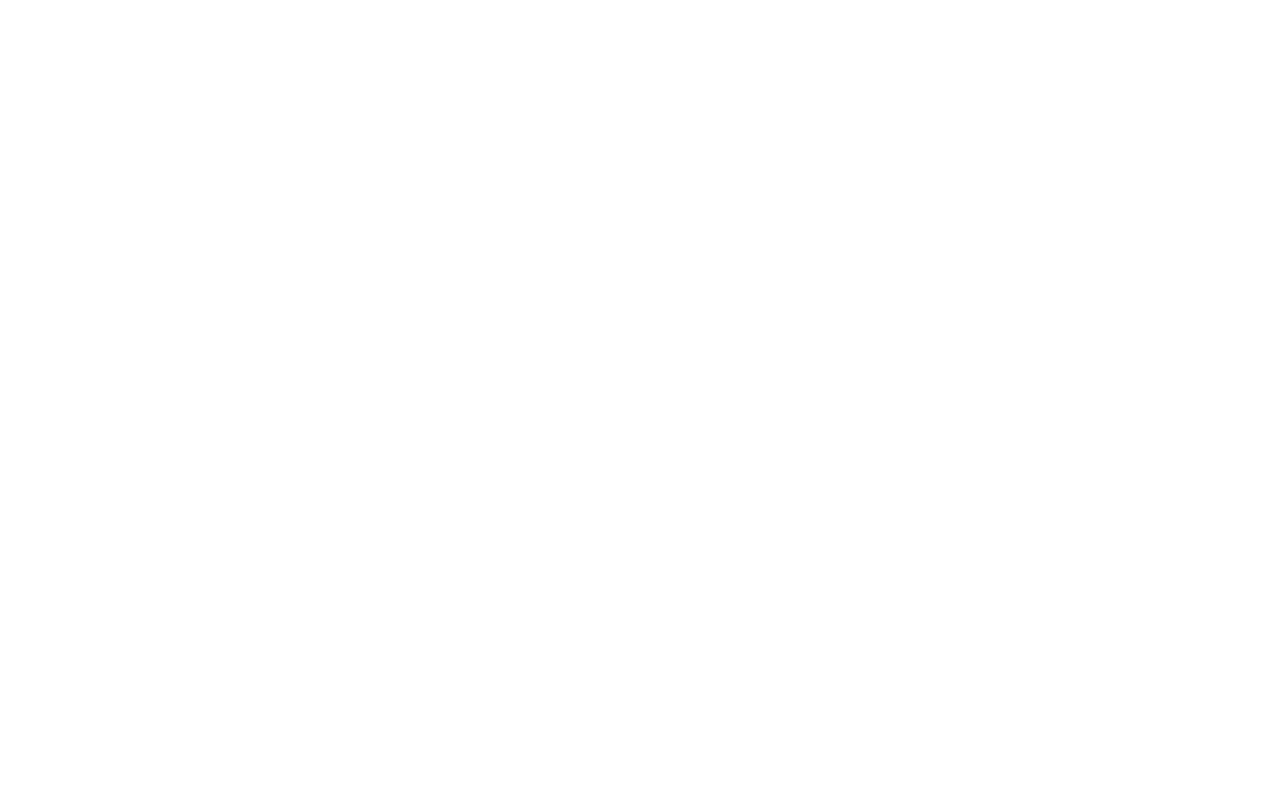
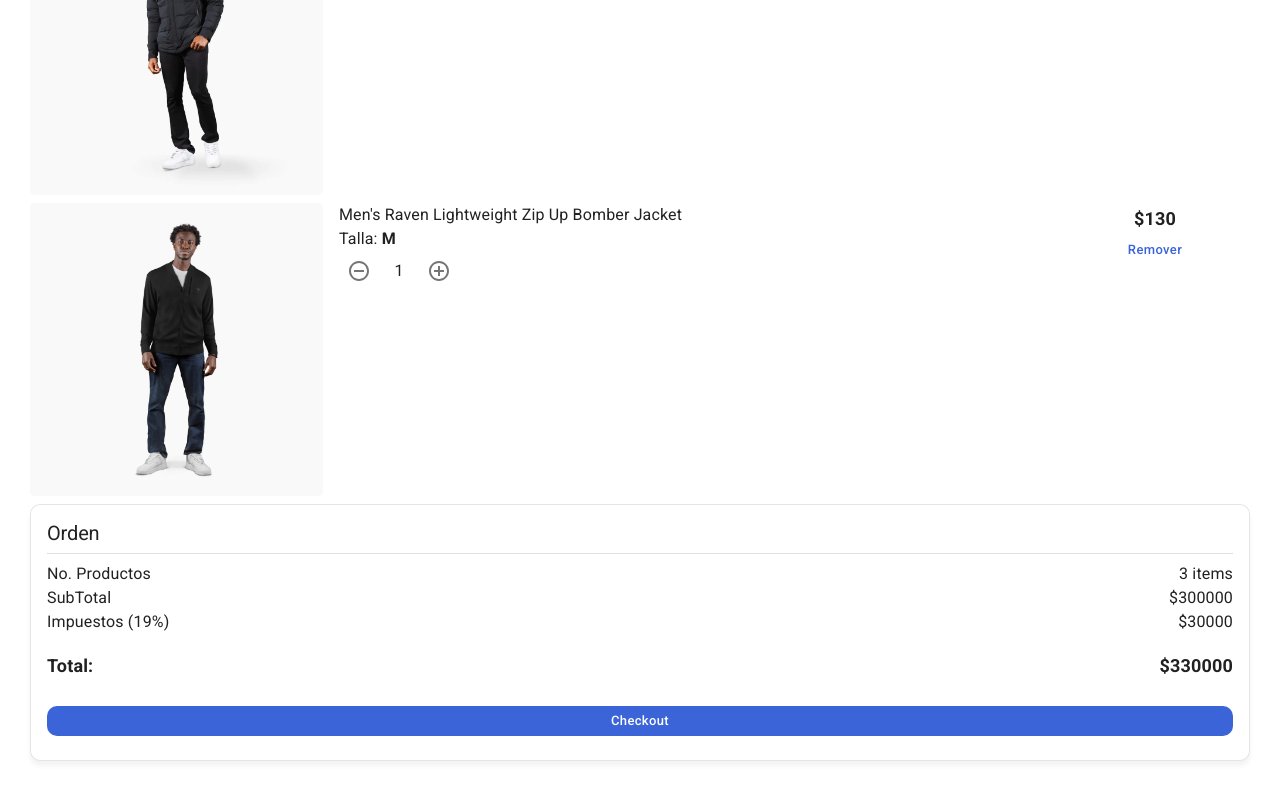
Before and after one commit to areyesdev/Teslo-Shop, a Next.js app: page /cart in a window 1280 px wide. Shown: the part 514-1314 px from the top of the page. Before the commit the page ends 800 px from the top, so only its background shows below. Built offline with nearby package versions, Linux system fonts and the light colour scheme.

Commit message:
add: componnet OrderSummary

```diff
--- a/components/cart/CartList.tsx
+++ b/components/cart/CartList.tsx
@@ -1,5 +1,9 @@
-import { Typography } from "@mui/material"
+import { CardActionArea, CardMedia, Grid, Typography, Box, Button } from "@mui/material"
+import Link from "next/link"
+import NextLink from "next/link"
+import { FC } from "react"
 import { initialData } from "../../database/products"
+import { ItemCounter } from "../ui"
 
 const productsInCart = [
   initialData.products[0],
@@ -7,12 +11,50 @@ const productsInCart = [
   initialData.products[2],
 ]
 
-export const CartList = () => {
+interface Props {
+  editable?: boolean;
+}
+
+export const CartList: FC<Props> = ({ editable = false }) => {
   return (
     <>
       {
         productsInCart.map(product => (
-          <Typography key={product.slug}>{product.slug}</Typography>
+          <Grid container spacing={2} key={product.slug} sx={{ mb: 1 }}>
+            <Grid item xs={3}>
+              {/* TODO: llevar a la pagina del producto */}
+              <NextLink href='/product/slug' passHref >
+                <Link>
+                  <CardActionArea>
+                    <CardMedia image={`products/${product.images[0]}`} component='img' sx={{ borderRadius: '5px' }} />
+                  </CardActionArea>
+                </Link>
+              </NextLink>
+            </Grid>
+            <Grid item xs={7}>
+              <Box display='flex' flexDirection='column'>
+                <Typography variant='body1'>{product.title}</Typography>
+                <Typography variant='body1'>Talla: <strong>M</strong></Typography>
+                {/* Condicional */}
+                {
+                  editable ? <ItemCounter /> : <Typography variant="h5">3 items</Typography>
+                }
+              </Box>
+            </Grid>
+            <Grid item xs={2} display='flex' alignItems='center' flexDirection='column'>
+              <Typography variant="subtitle1">{`$${product.price}`}</Typography>
+              {/* Editable */}
+              {
+                editable && (
+                  <Button variant="text" color="secondary">
+                    Remover
+                  </Button>
+                )
+              }
+
+
+            </Grid>
+          </Grid>
         ))
       }
     </>
--- /dev/null
+++ b/components/cart/OrderSummary.tsx
@@ -0,0 +1,38 @@
+import { FC } from 'react';
+import { Grid, Typography } from '@mui/material';
+
+export const OrderSummary = () => {
+  return (
+    <Grid container>
+
+      <Grid item xs={6}>
+        <Typography>No. Productos</Typography>
+      </Grid>
+      <Grid item xs={6} display='flex' justifyContent='end'>
+        <Typography>3 items</Typography>
+      </Grid>
+
+      <Grid item xs={6}>
+        <Typography>SubTotal</Typography>
+      </Grid>
+      <Grid item xs={6} display='flex' justifyContent='end'>
+        <Typography>{`$${300000}`}</Typography>
+      </Grid>
+
+      <Grid item xs={6}>
+        <Typography>Impuestos (19%)</Typography>
+      </Grid>
+      <Grid item xs={6} display='flex' justifyContent='end'>
+        <Typography>{`$${30000}`}</Typography>
+      </Grid>
+
+      <Grid item xs={6} sx={{ mt: 2 }}>
+        <Typography variant="subtitle1">Total:</Typography>
+      </Grid>
+      <Grid item xs={6} sx={{ mt: 2 }} display='flex' justifyContent='end'>
+        <Typography variant="subtitle1">{`$${330000}`}</Typography>
+      </Grid>
+
+    </Grid>
+  )
+}
--- a/components/cart/index.ts
+++ b/components/cart/index.ts
@@ -1 +1,2 @@
 export *  from './CartList'
+export * from './OrderSummary'
--- a/pages/cart/index.tsx
+++ b/pages/cart/index.tsx
@@ -1,14 +1,14 @@
 import { Button, Card, CardContent, Divider, Grid, Typography, Box } from "@mui/material"
 
 import { ShopLayout } from "../../components/layouts"
-import { CartList } from "../../components/cart"
+import { CartList, OrderSummary } from "../../components/cart"
 
 const CartPage = () => {
   return (
     <ShopLayout title="Carrito - 3" pageDescription={'Carrito de compras de la tienda'}>
       <Typography variant='h1' component='h1'>Carrito</Typography>
       <Grid item xs={12} sm={7}>
-        <CartList />
+        <CartList editable />
       </Grid>
       <Grid item xs={12} sm={5}>
         <Card className="summary-card">
@@ -16,6 +16,7 @@ const CartPage = () => {
             <Typography variant="h2">Orden</Typography>
             <Divider sx={{ my: 1 }} />
             {/* Order SUmmary */}
+            <OrderSummary />
             <Box sx={{ mt: 3 }}>
               <Button color="secondary" className="circular-btn" fullWidth>
                 Checkout
```
